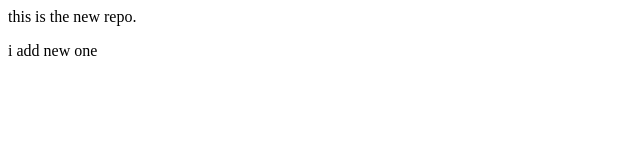
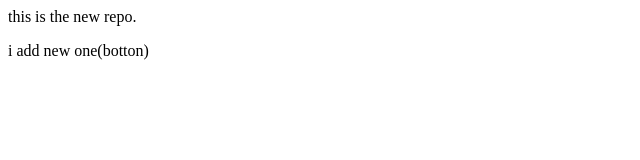
Before and after one commit to abhishekkajla767-lgtm/localrepo, a plain HTML site: page index.html in a window 1280 px wide. Shown: the full height of the page, 0-640 px from the left. Drawn offline with Linux system fonts and the light colour scheme.

Commit message:
add botton

```diff
--- a/index.html
+++ b/index.html
@@ -1,4 +1,4 @@
 <p>this is the new repo.</p>
-<p>i add new one
+<p>i add new one(botton)
 
 </p>
```
